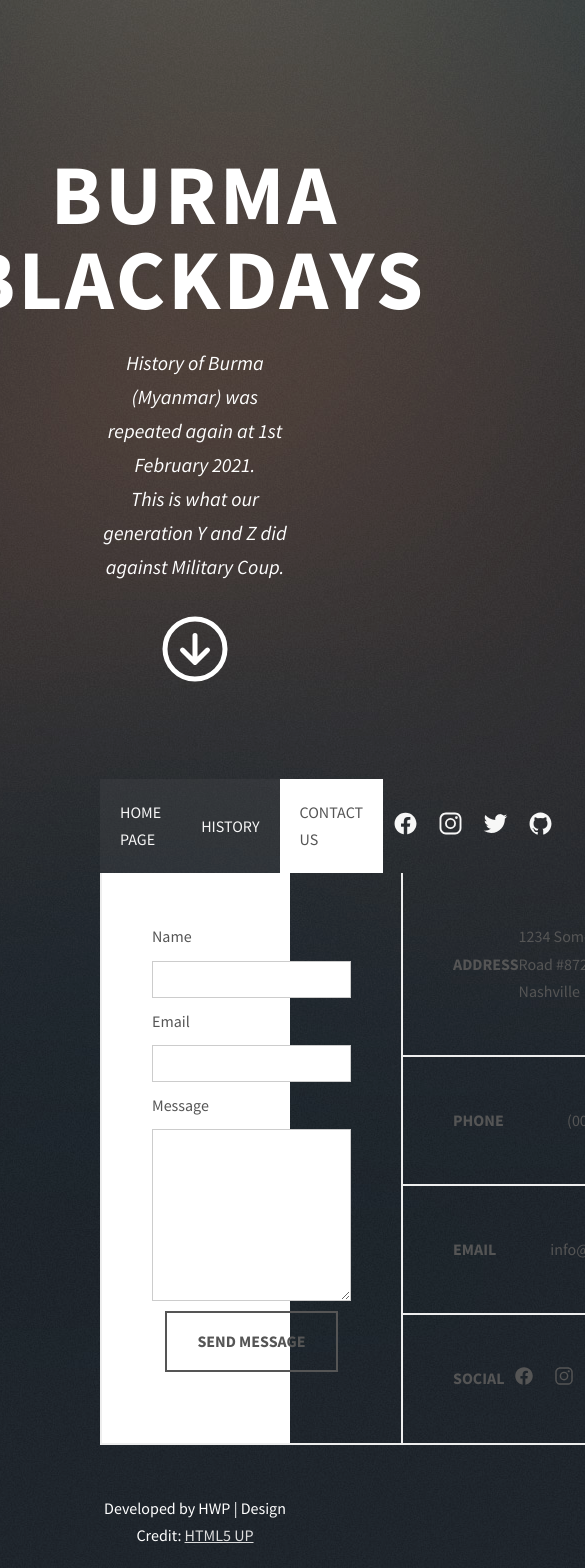
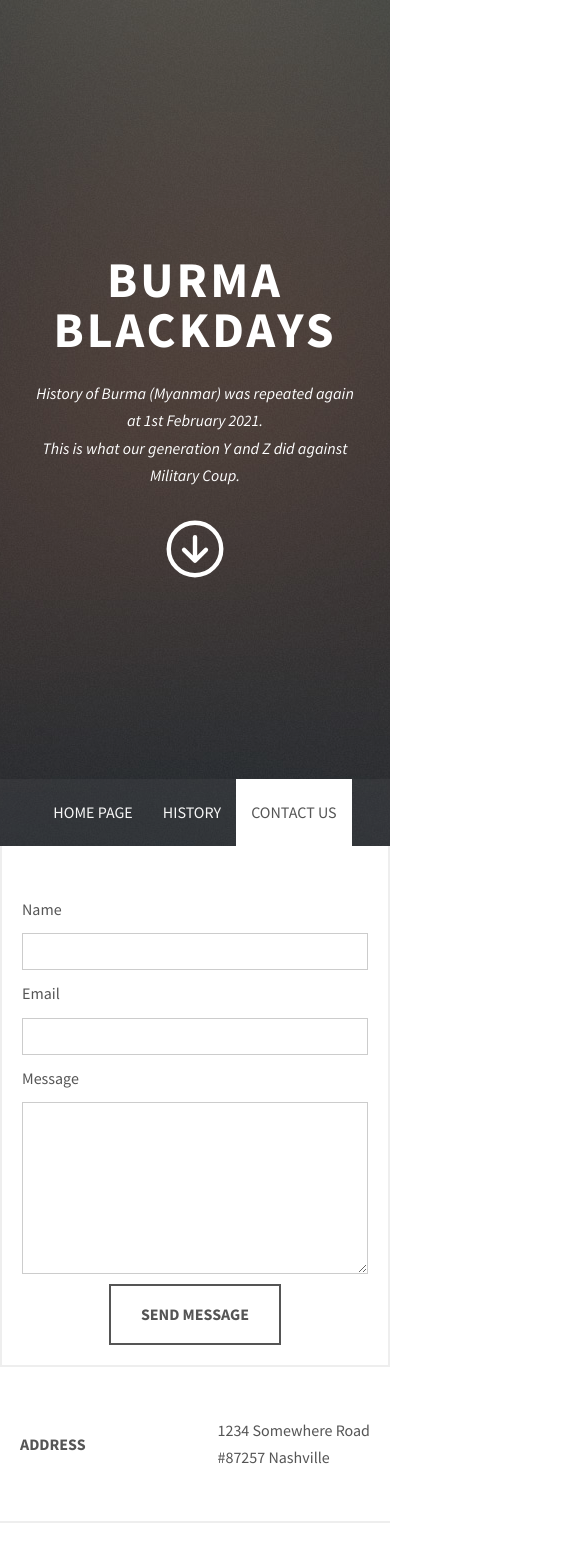
Before and after one commit to htutwaiphyoe/blackdays, a React (Create React App) app: page /contact in a window 390 px wide. Shown: the top 1568 px of the page, 585 px wide, since content can reach past the window. Built offline with nearby package versions, Linux system fonts and the light colour scheme.

Commit message:
#add: building responsive

```diff
--- a/src/components/Footer/Footer.module.scss
+++ b/src/components/Footer/Footer.module.scss
@@ -1,3 +1,4 @@
+@import "../../sass/mixins";
 .Footer {
     width: 100%;
     padding: 5rem 0 0 0;
@@ -5,7 +6,9 @@
     & p {
         text-align: center;
         font-size: 1.6rem;
-
+        @include responsive(576) {
+            font-size: 1.4rem;
+        }
         & a {
             color: #ddd;
         }
--- a/src/components/Intro/Intro.module.scss
+++ b/src/components/Intro/Intro.module.scss
@@ -14,11 +14,19 @@
         line-height: 1;
         letter-spacing: 0.3rem;
         margin-bottom: 2.5rem;
+
+        @include responsive(768) {
+            font-size: 5rem;
+        }
     }
     & p {
         font-size: 2rem;
         font-style: italic;
         margin-bottom: 2.5rem;
+        @include responsive(768) {
+            font-size: 1.6rem;
+            padding: 0 3rem;
+        }
     }
     & span {
         cursor: pointer;
@@ -26,6 +34,9 @@
             font-size: 8rem;
             color: #fff;
             @include transition;
+            @include responsive(768) {
+                font-size: 7rem;
+            }
             &:hover {
                 color: $color-hover;
             }
--- a/src/components/Navigation/Navigation.module.scss
+++ b/src/components/Navigation/Navigation.module.scss
@@ -7,6 +7,13 @@
     display: flex;
     justify-content: space-between;
     align-items: center;
+    @include responsive(800) {
+        flex-direction: column;
+
+        & ul:nth-child(2) {
+            display: none;
+        }
+    }
 
     & ul {
         @include flexCenter;
@@ -16,7 +23,9 @@
         font-size: 1.6rem;
         text-decoration: none;
         padding: 2rem 2rem;
-
+        @include responsive(480) {
+            padding: 2rem 1.5rem;
+        }
         display: inline-block;
         color: $background;
 
--- a/src/pages/Contact/Contact.js
+++ b/src/pages/Contact/Contact.js
@@ -15,7 +15,9 @@ const Contact = (props) => {
             <aside>
                 <div className={classes.Contact__Info}>
                     <h3>Address</h3>
-                    <p>1234 Somewhere Road #87257 Nashville</p>
+                    <p>
+                        1234 Somewhere Road <br /> #87257 Nashville
+                    </p>
                 </div>
                 <div className={classes.Contact__Info}>
                     <h3>phone</h3>
--- a/src/pages/Contact/Contact.module.scss
+++ b/src/pages/Contact/Contact.module.scss
@@ -1,4 +1,5 @@
 @import "../../sass/_variables.scss";
+@import "../../sass/mixins";
 
 .Contact {
     width: 100%;
@@ -6,10 +7,18 @@
     grid-template-columns: repeat(2, 1fr);
     background-color: $foreground;
     color: $foreground-light;
+
+    @include responsive(980) {
+        grid-template-columns: 1fr;
+    }
+
     &__Item {
         padding: 5rem 5rem 0;
         border: 2px solid #eee;
         border-top: none;
+        @include responsive(576) {
+            padding: 5rem 2rem 0;
+        }
     }
 
     &__Info {
@@ -17,6 +26,9 @@
         align-items: center;
         justify-content: space-between;
         padding: 5rem;
+        @include responsive(576) {
+            padding: 5rem 2rem 5rem;
+        }
         border-bottom: 2px solid #eee;
 
         & h3 {
--- a/src/pages/Day/Day.module.scss
+++ b/src/pages/Day/Day.module.scss
@@ -1,4 +1,5 @@
 @import "../../sass/_variables.scss";
+@import "../../sass/mixins";
 
 %line {
     content: "";
@@ -16,6 +17,10 @@
 
     display: grid;
     grid-template-columns: repeat(2, 1fr);
+
+    @include responsive(800) {
+        grid-template-columns: 1fr;
+    }
     &__Intro {
         margin-bottom: 4rem;
         &__Date {
@@ -59,5 +64,9 @@
     & article {
         border: 1px solid #eee;
         padding: 5rem 5rem 4rem;
+
+        @include responsive(576) {
+            padding: 5rem 1rem 4rem;
+        }
     }
 }
--- a/src/pages/Home/Home.js
+++ b/src/pages/Home/Home.js
@@ -19,7 +19,7 @@ const Home = (props) => {
             </div>
             <figure className={classes.Home__Image}>
                 <img
-                    src="https://scontent.xx.fbcdn.net/v/t1.15752-9/146550847_417038066020608_1685942869148427438_n.jpg?_nc_cat=103&ccb=3&_nc_sid=ae9488&_nc_ohc=F5Yu3wFUsnAAX8OeXD7&_nc_ht=scontent.xx&oh=f8999461f704e84dcd15101411c522cd&oe=604F920A"
+                    src="https://scontent.xx.fbcdn.net/v/t1.0-9/152455575_843215836533306_762797039450712025_n.jpg?_nc_cat=111&ccb=3&_nc_sid=e3f864&_nc_ohc=WnNSRtao8usAX_76v3P&_nc_ht=scontent.xx&oh=aeef289d53846010006789a4f64c3b0d&oe=605651DE"
                     alt="hero"
                 />
             </figure>
--- a/src/pages/Home/Home.module.scss
+++ b/src/pages/Home/Home.module.scss
@@ -1,4 +1,5 @@
 @import "../../sass/_variables.scss";
+@import "../../sass/mixins";
 
 %line {
     content: "";
@@ -13,6 +14,12 @@
     background-color: $foreground;
     color: $foreground-light;
     padding: 7rem 7rem 2rem;
+    @include responsive(1024) {
+        padding: 7rem 4rem 2rem;
+    }
+    @include responsive(1024) {
+        padding: 7rem 1rem 2rem;
+    }
     &__Intro {
         text-align: center;
         margin-bottom: 4rem;
@@ -35,6 +42,9 @@
 
         &__Heading {
             font-size: 6.5rem;
+            @include responsive(768) {
+                font-size: 5rem;
+            }
             text-transform: uppercase;
             line-height: 1.1;
             color: #000;
--- a/src/pages/Layout/Layout.module.scss
+++ b/src/pages/Layout/Layout.module.scss
@@ -1,7 +1,17 @@
 @import "../../sass/animation";
+@import "../../sass/mixins";
 
 .Layout {
     animation: introFadeIn 0.5s ease-in;
     -webkit-animation: introFadeIn 0.5s ease-in;
-    padding: 0 10rem 5rem;
+    padding: 0 0 5rem;
+    width: calc(100% - 20rem);
+    margin: 0 auto;
+
+    @include responsive(1024) {
+        width: calc(100% - 5rem);
+    }
+    @include responsive(1024) {
+        width: 100%;
+    }
 }
--- a/src/pages/Month/Month.module.scss
+++ b/src/pages/Month/Month.module.scss
@@ -1,4 +1,5 @@
 @import "../../sass/_variables.scss";
+@import "../../sass/mixins";
 
 %line {
     content: "";
@@ -16,6 +17,9 @@
 
     display: grid;
     grid-template-columns: repeat(2, 1fr);
+    @include responsive(800) {
+        grid-template-columns: 1fr;
+    }
     &__Intro {
         margin-bottom: 4rem;
         &__Date {
@@ -59,5 +63,8 @@
     & article {
         border: 1px solid #eee;
         padding: 5rem 5rem 4rem;
+        @include responsive(576) {
+            padding: 5rem 1rem 4rem;
+        }
     }
 }
--- a/src/sass/_mixins.scss
+++ b/src/sass/_mixins.scss
@@ -11,3 +11,9 @@
     -ms-transition: all 0.15s ease-in;
     -o-transition: all 0.15s ease-in;
 }
+
+@mixin responsive($breakpoint) {
+    @media only screen and (max-width: $breakpoint * 1px) {
+        @content;
+    }
+}
```
